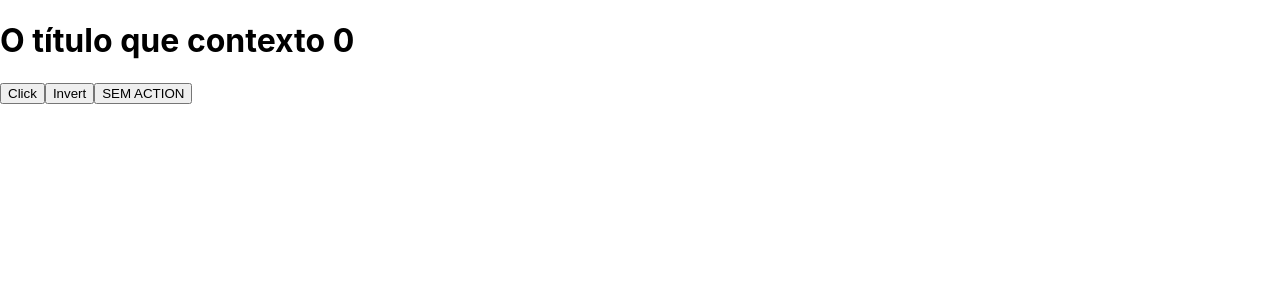
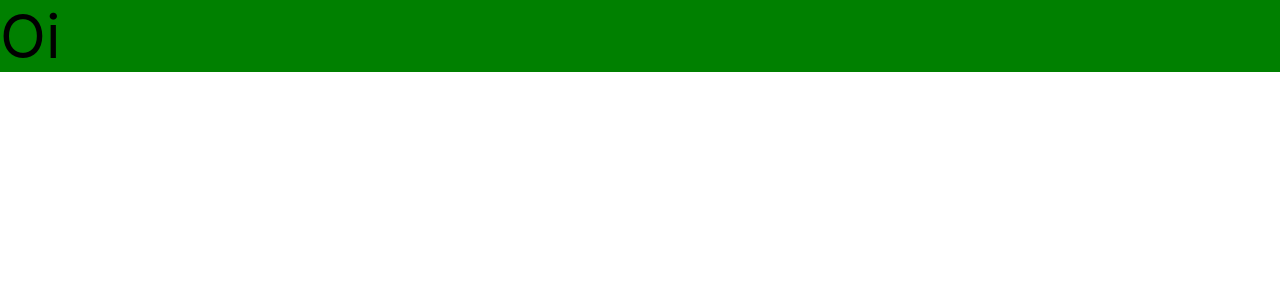
Before and after one commit to julioantonio14/react-02, a React (Create React App) app: page / in a window 1280 px wide. Shown: the top 300 px of the page. Built offline with nearby package versions, Linux system fonts and the light colour scheme.

Commit message:
UseMediaQueries

```diff
--- a/src/App.js
+++ b/src/App.js
@@ -1,54 +1,41 @@
-import { useReducer } from 'react';
-import './App.css';
+import { useDebugValue, useEffect, useState } from 'react';
 
-const globalState = {
-  title: 'O título que contexto',
-  body: 'O body do contexto',
-  counter: 0,
+const useMediaQuery = (queryValue, initialValue = false) => {
+  const [match, setMatch] = useState(initialValue);
+
+  useDebugValue(`Query: ${queryValue}`, (name) => {
+    return name + ' modificado';
+  });
+
+  useEffect(() => {
+    let isMounted = true;
+    const matchMedia = window.matchMedia(queryValue);
+
+    const handleChange = () => {
+      if (!isMounted) return;
+      setMatch(Boolean(matchMedia.matches));
+    };
+
+    matchMedia.addEventListener('change', handleChange);
+    setMatch(!!matchMedia.matches);
+
+    return () => {
+      isMounted = false;
+      matchMedia.removeEventListener('change', handleChange);
+    };
+  }, [queryValue]);
+
+  return match;
 };
 
-const reducer = (state, action) => {
-  switch (action.type) {
-    case 'muda': {
-      console.log('Chamou muda com', action.payload);
-      return { ...state, title: action.payload };
-    }
-    case 'inverter': {
-      console.log('Chamou inverter');
-      const { title } = state;
-      return { ...state, title: title.split('').reverse().join('') };
-    }
-  }
+export const App = () => {
+  const huge = useMediaQuery('(min-width: 980px)');
+  const big = useMediaQuery('(max-width: 979px) and (min-width: 768px)');
+  const medium = useMediaQuery('(max-width: 767px) and (min-width: 321px)');
+  const small = useMediaQuery('(max-width: 321px)');
 
-  console.log('NENHUMA ACTION ENCONTRADA...');
-  return { ...state };
+  const background = huge ? 'green' : big ? 'red' : medium ? 'yellow' : small ? 'purple' : null;
+
+  return <div style={{ fontSize: '60px', background }}>Oi</div>;
 };
-
-function App() {
-  const [state, dispatch] = useReducer(reducer, globalState);
-  const { counter, title, body } = state;
-
-  return (
-    <div>
-      <h1>
-        {title} {counter}
-      </h1>
-      <button
-        onClick={() =>
-          dispatch({
-            type: 'muda',
-            payload: new Date().toLocaleString('pt-BR'),
-          })
-        }
-      >
-        Click
-      </button>
-      <button onClick={() => dispatch({ type: 'inverter' })}>Invert</button>
-      <button onClick={() => dispatch({ type: 'QUALQUERCOiSA' })}>
-        SEM ACTION
-      </button>
-    </div>
-  );
-}
-
 export default App;
```
